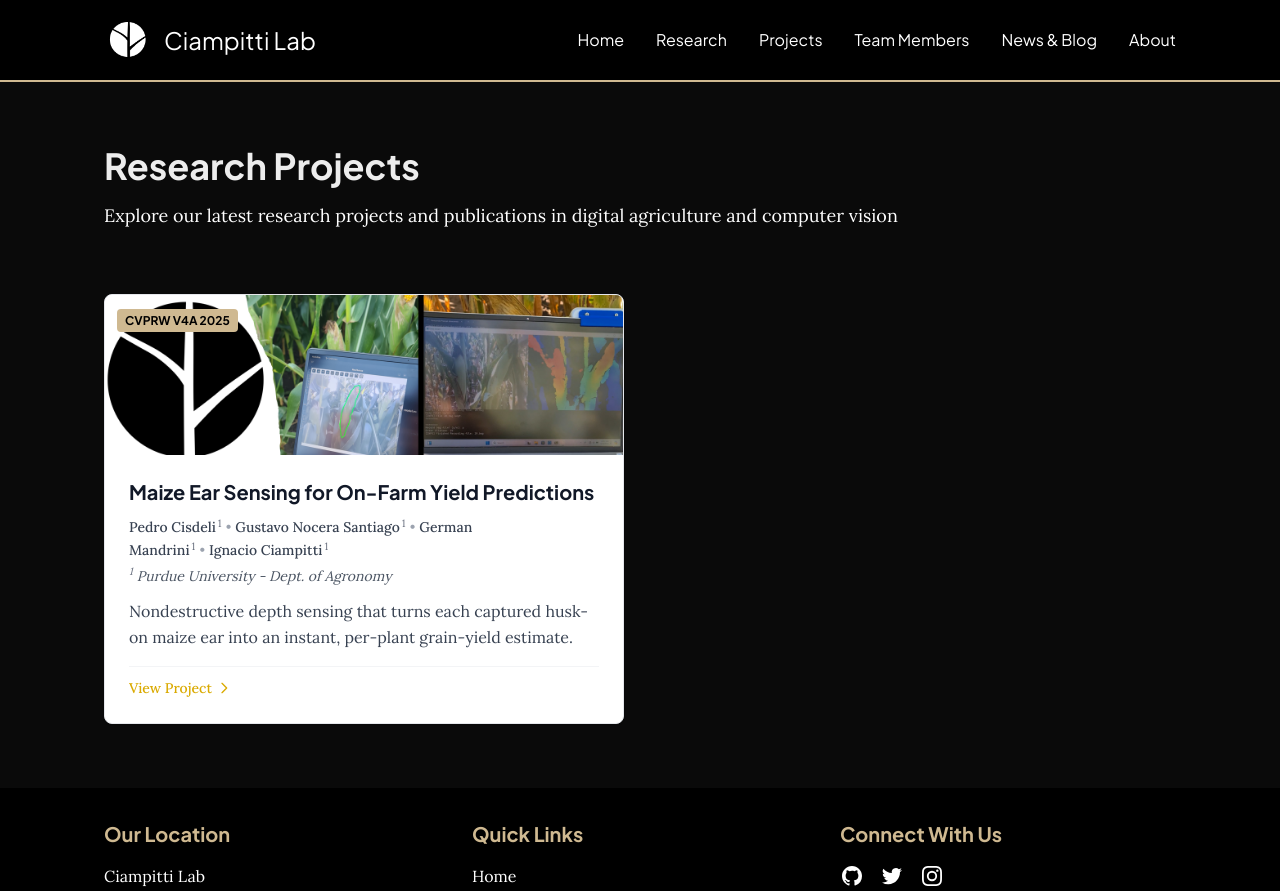
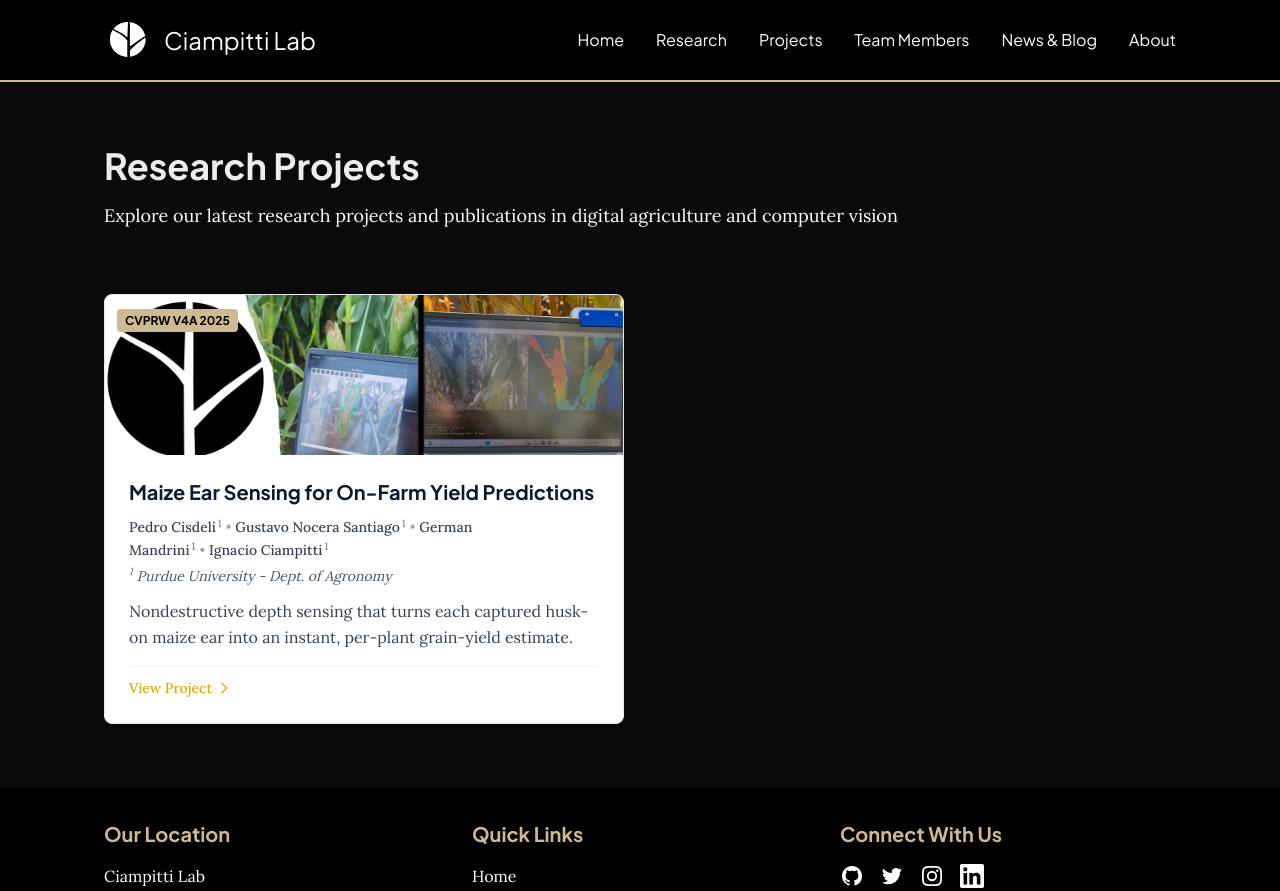
Before and after one commit to Ciampitti-Lab/ciampitti-lab.github.io, a Next.js app: page /projects in a window 1280 px wide. Shown: the top 891 px of the page. Built offline with nearby package versions, Linux system fonts and the light colour scheme.

Commit message:
chore: add labs linkedin acc

```diff
--- a/src/app/components/Footer.tsx
+++ b/src/app/components/Footer.tsx
@@ -133,6 +133,26 @@
                   />
                 </svg>
               </a>
+              {/* Linkedin Icon */}
+              <a
+                href="https://www.linkedin.com/company/ciampitti-lab/"
+                target="_blank"
+                rel="noopener noreferrer"
+                aria-label="Instagram"
+              >
+                <svg
+                  className="w-6 h-6 text-white hover:text-purdue-gold transition-colors"
+                  fill="currentColor"
+                  viewBox="0 0 24 24"
+                  aria-hidden="true"
+                >
+                  <path
+                    fillRule="evenodd"
+                    d="M20.447 20.452h-3.554v-5.569c0-1.328-.027-3.037-1.852-3.037-1.853 0-2.136 1.445-2.136 2.939v5.667H9.351V9h3.414v1.561h.046c.477-.9 1.637-1.85 3.37-1.85 3.601 0 4.267 2.37 4.267 5.455v6.286zM5.337 7.433c-1.144 0-2.063-.926-2.063-2.065 0-1.138.92-2.063 2.063-2.063 1.14 0 2.064.925 2.064 2.063 0 1.139-.925 2.065-2.064 2.065zm1.782 13.019H3.555V9h3.564v11.452zM22.225 0H1.771C.792 0 0 .774 0 1.729v20.542C0 23.227.792 24 1.771 24h20.451C23.2 24 24 23.227 24 22.271V1.729C24 .774 23.2 0 22.222 0h.003z"
+                    clipRule="evenodd"
+                  />
+                </svg>
+              </a>
             </div>
           </div>
         </div>
--- a/src/app/research/page.tsx
+++ b/src/app/research/page.tsx
@@ -82,7 +82,11 @@
             about our work? We welcome partnerships with academic institutions,
             industry, and government agencies.
           </p>
-          <Link href="/team" className="btn-primary">
+          <Link
+            href="https://www.linkedin.com/company/ciampitti-lab/"
+            target="_blank"
+            className="btn-primary"
+          >
             Contact us via LinkedIn
           </Link>
         </div>
```
